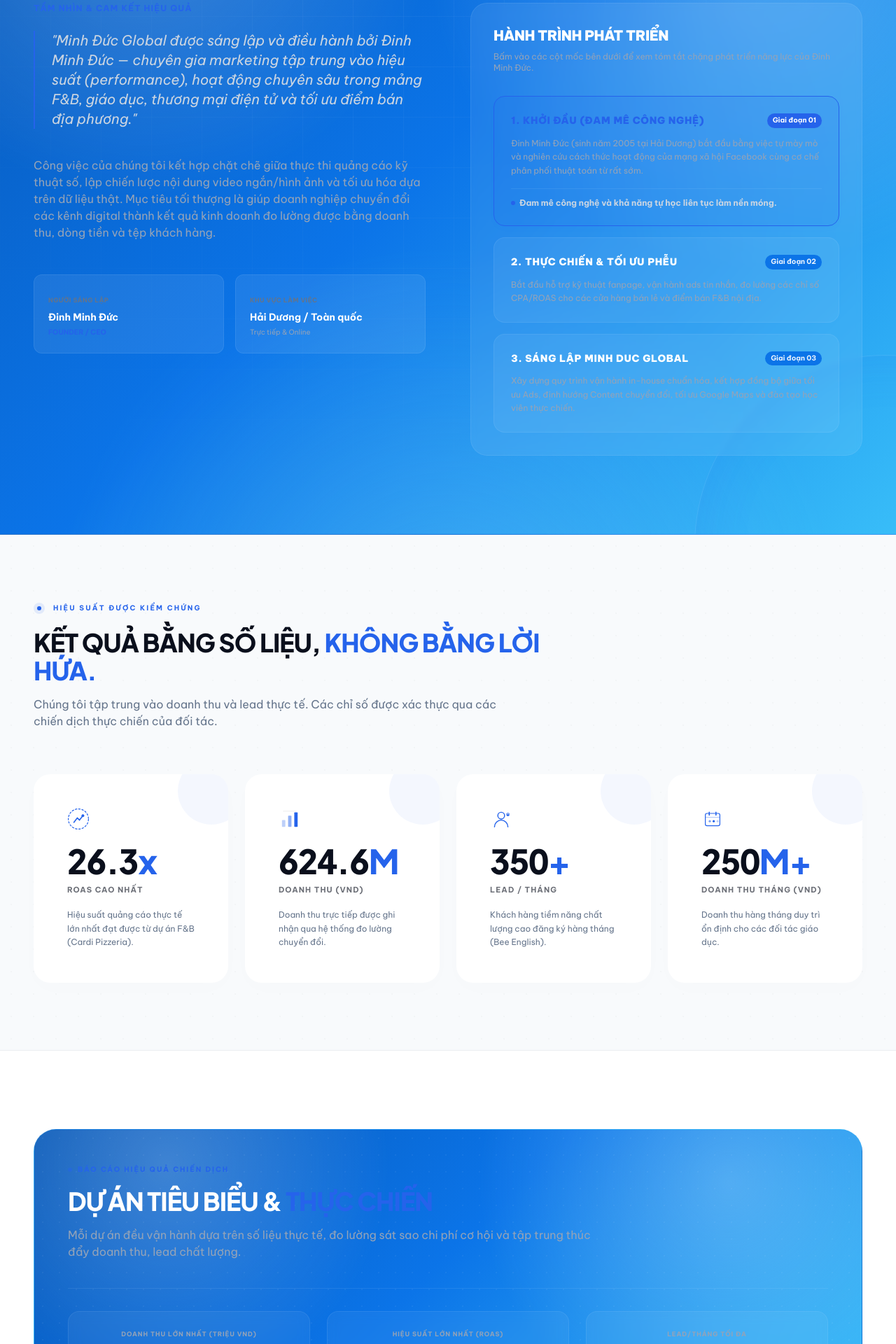
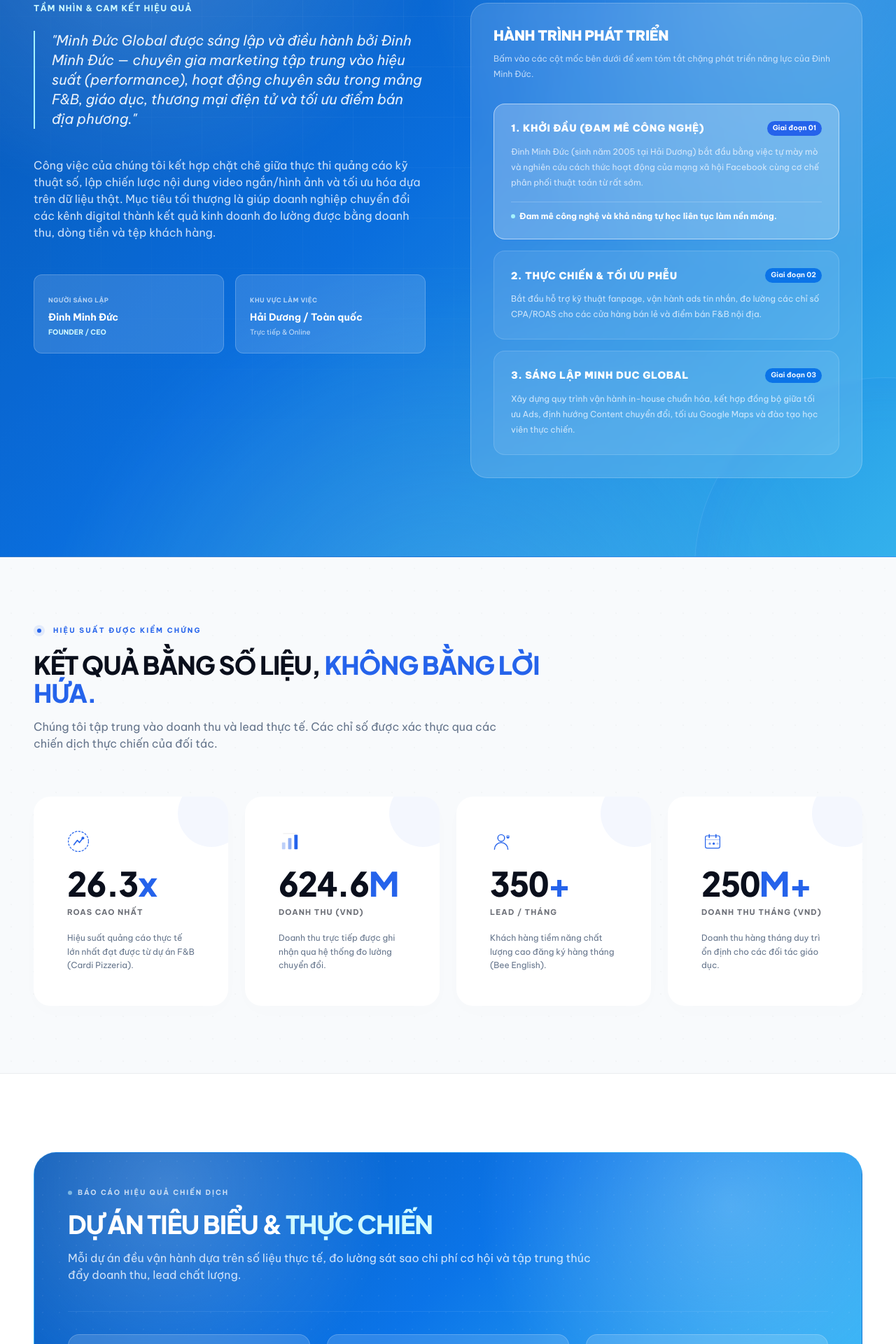
Before and after one commit to khiteduy/landing-page-minhduc, a React (Vite) app: page / in a window 1280 px wide. Shown: the part 1315-3235 px from the top of the page at 70% size. Built offline with nearby package versions, Linux system fonts and the light colour scheme; no server answers.

Commit message:
Improve course section and blue section readability

```diff
--- a/src/components/AboutSection.jsx
+++ b/src/components/AboutSection.jsx
@@ -30,7 +30,7 @@ export default function AboutSection() {
 
         {/* Title */}
         <div className="max-w-3xl mb-20">
-          <p className="uppercase tracking-[0.2em] text-[10px] font-bold text-[#2563EB] mb-4">
+          <p className="uppercase tracking-[0.2em] text-[10px] font-bold text-white/75 mb-4">
             Người Sáng Lập
           </p>
           <h2 className="text-3xl sm:text-4xl font-black tracking-[-0.025em] uppercase text-white font-display leading-[1.22]">
@@ -44,41 +44,41 @@ export default function AboutSection() {
           {/* Cột trái: Văn bản giới thiệu */}
           <div className="lg:col-span-6 flex flex-col justify-between">
             <div className="space-y-6">
-              <p className="text-xs text-[#2563EB] font-bold uppercase tracking-widest">
+              <p className="text-xs text-cyan-100 font-bold uppercase tracking-widest">
                 Tầm Nhìn & Cam Kết Hiệu Quả
               </p>
 
               {/* Main Description */}
-              <p className="text-lg sm:text-xl text-slate-300 font-medium leading-relaxed italic border-l-2 border-[#2563EB] pl-6">
+              <p className="text-lg sm:text-xl text-white/90 font-medium leading-[1.9] italic border-l-2 border-cyan-200 pl-6">
                 "Minh Đức Global được sáng lập và điều hành bởi Đinh Minh Đức — chuyên gia marketing tập trung vào hiệu suất (performance), hoạt động chuyên sâu trong mảng F&B, giáo dục, thương mại điện tử và tối ưu điểm bán địa phương."
               </p>
 
-              <p className="text-sm sm:text-base text-slate-400 leading-relaxed pt-4">
+              <p className="text-sm sm:text-base text-blue-50/85 leading-[1.9] pt-4">
                 Công việc của chúng tôi kết hợp chặt chẽ giữa thực thi quảng cáo kỹ thuật số, lập chiến lược nội dung video ngắn/hình ảnh và tối ưu hóa dựa trên dữ liệu thật. Mục tiêu tối thượng là giúp doanh nghiệp chuyển đổi các kênh digital thành kết quả kinh doanh đo lường được bằng doanh thu, dòng tiền và tệp khách hàng.
               </p>
             </div>
 
             {/* Profile Info Cards */}
             <div className="mt-12 grid grid-cols-2 gap-4">
-              <div className="p-5 border border-blue-200/10 bg-white/[0.08] rounded-xl">
-                <span className="text-[9px] font-bold uppercase text-slate-500 tracking-wider">Người sáng lập</span>
+              <div className="p-5 border border-white/20 bg-white/[0.14] rounded-xl">
+                <span className="text-[9px] font-bold uppercase text-blue-50/70 tracking-wider">Người sáng lập</span>
                 <p className="text-sm font-bold text-white mt-1">Đinh Minh Đức</p>
-                <span className="text-[10px] text-[#2563EB] font-bold uppercase block mt-1">Founder / CEO</span>
+                <span className="text-[10px] text-cyan-100 font-bold uppercase block mt-1">Founder / CEO</span>
               </div>
-              <div className="p-5 border border-blue-200/10 bg-white/[0.08] rounded-xl">
-                <span className="text-[9px] font-bold uppercase text-slate-500 tracking-wider">Khu vực làm việc</span>
+              <div className="p-5 border border-white/20 bg-white/[0.14] rounded-xl">
+                <span className="text-[9px] font-bold uppercase text-blue-50/70 tracking-wider">Khu vực làm việc</span>
                 <p className="text-sm font-bold text-white mt-1">Hải Dương / Toàn quốc</p>
-                <span className="text-[10px] text-slate-400 block mt-1">Trực tiếp & Online</span>
+                <span className="text-[10px] text-blue-50/80 block mt-1">Trực tiếp & Online</span>
               </div>
             </div>
           </div>
 
           {/* Cột phải: Story Timeline */}
-          <div className="lg:col-span-6 p-8 border border-blue-200/10 bg-white/[0.08] rounded-3xl backdrop-blur-sm">
+          <div className="lg:col-span-6 p-8 border border-white/20 bg-white/[0.14] rounded-3xl backdrop-blur-sm">
             <h3 className="text-xl font-black text-white uppercase tracking-tight mb-2">
               Hành trình phát triển
             </h3>
-            <p className="text-xs text-slate-400 mb-8">
+            <p className="text-xs text-blue-50/75 mb-8 leading-[1.8]">
               Bấm vào các cột mốc bên dưới để xem tóm tắt chặng phát triển năng lực của Đinh Minh Đức.
             </p>
 
@@ -89,13 +89,13 @@ export default function AboutSection() {
                   onClick={() => setActiveStory(idx)}
                   className={`text-left p-6 rounded-2xl transition-all duration-300 border ${
                     activeStory === idx
-                      ? "bg-[#2563EB]/10 border-[#2563EB] shadow-md shadow-blue-500/5"
-                      : "bg-white/[0.06] border-blue-200/10 hover:border-blue-200/25"
+                      ? "bg-white/[0.22] border-white/50 shadow-md shadow-blue-500/5"
+                      : "bg-white/[0.08] border-white/15 hover:border-white/35"
                   }`}
                 >
                   <div className="flex items-center justify-between">
                     <h4 className={`text-sm font-black uppercase tracking-wider ${
-                      activeStory === idx ? "text-[#2563EB]" : "text-white"
+                      activeStory === idx ? "text-white" : "text-white"
                     }`}>
                       {phase.title}
                     </h4>
@@ -105,12 +105,12 @@ export default function AboutSection() {
                       Giai đoạn 0{idx + 1}
                     </span>
                   </div>
-                  <p className="text-xs text-slate-400 leading-relaxed mt-3">
+                  <p className="text-xs text-blue-50/80 leading-[1.85] mt-3">
                     {phase.desc}
                   </p>
                   {activeStory === idx && (
-                    <div className="mt-4 pt-3 border-t border-blue-200/10 text-xs font-bold text-slate-300 flex items-center gap-1.5 animate-fade-in">
-                      <span className="h-1.5 w-1.5 rounded-full bg-[#2563EB]" />
+                    <div className="mt-4 pt-3 border-t border-white/20 text-xs font-bold text-white flex items-center gap-1.5 animate-fade-in">
+                      <span className="h-1.5 w-1.5 rounded-full bg-cyan-200" />
                       {phase.keyline}
                     </div>
                   )}
--- a/src/components/CaseStudiesSection.jsx
+++ b/src/components/CaseStudiesSection.jsx
@@ -74,7 +74,7 @@ function KpiCounter({ value, label, color = "text-white" }) {
   );
   return (
     <div ref={ref} className="case-kpi p-6 text-center">
-      <p className="text-[9px] uppercase tracking-widest font-bold text-slate-400">{label}</p>
+      <p className="text-[9px] uppercase tracking-widest font-bold text-blue-50/75">{label}</p>
       <p className={`mt-2 text-3xl font-extrabold ${color} tabular-nums`} style={{ fontFamily: "'Plus Jakarta Sans', sans-serif" }}>
         {isNumeric ? count : value}
       </p>
@@ -105,8 +105,8 @@ export default function CaseStudiesSection({ setLightbox }) {
           <div className="absolute inset-0 opacity-5" style={{ backgroundImage: "radial-gradient(circle, white 1px, transparent 1px)", backgroundSize: "24px 24px" }} aria-hidden="true"/>
 
           <div className="relative z-10">
-            <p className="text-[10px] font-bold uppercase tracking-[0.2em] text-[#2563EB] flex items-center gap-2 mb-4">
-              <span className="w-1.5 h-1.5 rounded-full bg-[#2563EB] animate-pulse"/>
+            <p className="text-[10px] font-bold uppercase tracking-[0.2em] text-white/75 flex items-center gap-2 mb-4">
+              <span className="w-1.5 h-1.5 rounded-full bg-cyan-100 animate-pulse"/>
               Báo Cáo Hiệu Quả Chiến Dịch
             </p>
             <h2
@@ -114,15 +114,15 @@ export default function CaseStudiesSection({ setLightbox }) {
               style={{ fontFamily: "'Plus Jakarta Sans', sans-serif" }}
             >
               Dự Án Tiêu Biểu &amp;{" "}
-              <span className="text-[#2563EB]">Thực Chiến</span>
+              <span className="text-cyan-100">Thực Chiến</span>
             </h2>
-            <p className="mt-4 max-w-3xl text-slate-400 text-sm sm:text-base leading-relaxed">
+            <p className="mt-4 max-w-3xl text-blue-50/85 text-sm sm:text-base leading-[1.9]">
               Mỗi dự án đều vận hành dựa trên số liệu thực tế, đo lường sát sao chi phí cơ hội và tập trung thúc đẩy doanh thu, lead chất lượng.
             </p>
 
             <div className="mt-10 grid grid-cols-1 sm:grid-cols-3 gap-6 border-t border-blue-200/10 pt-8">
               <KpiCounter value="624" label="Doanh thu lớn nhất (triệu VND)" color="text-white" />
-              <KpiCounter value="27" label="Hiệu suất lớn nhất (ROAS)" color="text-[#2563EB]" />
+              <KpiCounter value="27" label="Hiệu suất lớn nhất (ROAS)" color="text-cyan-100" />
               <KpiCounter value="350" label="Lead/tháng tối đa" color="text-white" />
             </div>
           </div>
--- a/src/components/CoursesSection.jsx
+++ b/src/components/CoursesSection.jsx
@@ -71,6 +71,69 @@ const courses = [
   },
 ];
 
+const fbRoadmap = [
+  {
+    step: "01",
+    title: "Thuật ngữ quảng cáo nền tảng",
+    desc: "Hiểu các khái niệm quan trọng trong quảng cáo như tài khoản quảng cáo, VIA, BM, Page, camp, ad set, ads và luồng vận hành cơ bản.",
+    tag: "VIA, BM, Page",
+  },
+  {
+    step: "02",
+    title: "Setup Page chuẩn chuyên nghiệp",
+    desc: "Xây dựng nền tảng fanpage đủ tin cậy trước khi chạy ads: thông tin, hình ảnh, nội dung ghim, inbox và các điểm chạm giúp khách hàng tin tưởng.",
+    tag: "A-Z Setup",
+  },
+  {
+    step: "03",
+    title: "Cấu trúc Camp Ads từ A-Z",
+    desc: "Nắm cấu trúc chiến dịch, nhóm quảng cáo, mẫu quảng cáo và cách setup một camp cơ bản theo mục tiêu tin nhắn, lead hoặc đơn hàng.",
+    tag: "Camp Structure",
+  },
+  {
+    step: "04",
+    title: "Đọc chỉ số và tối ưu ngân sách",
+    desc: "Biết cách đọc CPM, CTR, CPC, CPA, giá tin nhắn, tỷ lệ chuyển đổi; hiểu khi nào cần tắt, nhân bản, tăng ngân sách hoặc đổi creative.",
+    tag: "Analytics & Scaling",
+  },
+  {
+    step: "05",
+    title: "AI Content & kịch bản bán hàng",
+    desc: "Kết hợp AI để nghiên cứu khách hàng, viết nội dung, tạo hook, angle và kịch bản tư vấn/chốt sale phục vụ quảng cáo.",
+    tag: "AI Scripts",
+  },
+  {
+    step: "06",
+    title: "Q&A và hỗ trợ sau khóa",
+    desc: "Giải đáp lỗi triển khai, tổng kết kiến thức, định hướng cách tự vận hành và hỗ trợ sau khóa để học viên áp dụng vào công việc thật.",
+    tag: "Q&A Wrap-up",
+  },
+];
+
+const fbPackages = [
+  {
+    name: "Khóa cơ bản",
+    price: "6.525K",
+    desc: "Dành cho người mới bắt đầu, chưa có kinh nghiệm chạy quảng cáo.",
+  },
+  {
+    name: "Khóa nâng cao",
+    price: "8.888K",
+    desc: "Dành cho người muốn tối ưu vận hành, đọc chỉ số và tăng hiệu quả quảng cáo.",
+  },
+  {
+    name: "CSKH & Chốt Sale",
+    price: "9.990K",
+    desc: "Bổ sung tư duy chăm sóc khách hàng, kịch bản tư vấn và chốt đơn sau khi có lead.",
+  },
+  {
+    name: "Gói tối ưu",
+    price: "14.999K",
+    desc: "Combo Cơ bản + Nâng cao + CSKH & Chốt Sale, phù hợp người muốn đi trọn lộ trình.",
+    highlight: true,
+  },
+];
+
 export default function CoursesSection() {
   return (
     <section id="courses" className="py-28 bg-white border-b border-[#0A0F1C]/5 relative overflow-hidden">
@@ -117,6 +180,132 @@ export default function CoursesSection() {
               </svg>
               Đăng ký học ngay
             </a>
+          </div>
+        </div>
+
+        {/* Featured Facebook Ads course */}
+        <div className="mb-16 overflow-hidden rounded-[2rem] border border-blue-100 bg-gradient-to-br from-white via-sky-50 to-blue-50 p-6 shadow-[0_24px_80px_rgba(14,116,232,0.10)] sm:p-8 lg:p-10">
+          <div className="grid gap-10 lg:grid-cols-12 lg:items-center">
+            <div className="lg:col-span-6">
+              <p className="text-[10px] font-black uppercase tracking-[0.24em] text-[#0B74E8]">
+                Khóa trọng tâm: Facebook Ads thực chiến
+              </p>
+              <h3 className="mt-4 font-display text-3xl font-black uppercase leading-[1.18] tracking-[-0.035em] text-[#0A0F1C] sm:text-5xl">
+                Từ chưa biết gì đến tự set camp, đọc số và tối ưu ra đơn.
+              </h3>
+              <p className="mt-5 max-w-xl text-sm leading-[1.9] text-slate-600 sm:text-base">
+                Lộ trình được thiết kế cho người muốn làm được việc thật: hiểu nền tảng, setup page, dựng camp, đọc chỉ số, tối ưu chi phí và dùng AI để làm nội dung/kịch bản bán hàng.
+              </p>
+
+              <div className="mt-7 grid gap-3 sm:grid-cols-2">
+                {["Học thực chiến dễ hiểu", "Áp dụng ngay vào công việc", "Tối ưu chi phí tăng hiệu quả", "Hỗ trợ sau khóa học trọn đời"].map((item) => (
+                  <div key={item} className="rounded-2xl border border-blue-100 bg-white/80 p-4 text-xs font-bold uppercase tracking-wider text-[#0758B8]">
+                    {item}
+                  </div>
+                ))}
+              </div>
+
+              <div className="mt-8 flex flex-col gap-3 sm:flex-row">
+                <a href="#contact" className="btn-awwwards btn-awwwards-solid">
+                  Tư vấn lộ trình học
+                </a>
+                <a href="#fb-roadmap" className="btn-awwwards btn-awwwards-outline">
+                  Xem chi tiết khóa học
+                </a>
+              </div>
+            </div>
+
+            <div className="lg:col-span-6">
+              <div className="rounded-[1.75rem] border border-white bg-white p-3 shadow-[0_20px_70px_rgba(15,23,42,0.12)]">
+                <img
+                  src="/course-assets/ads-roadmap.png"
+                  alt="Lộ trình học Ads toàn diện Minh Duc Global"
+                  className="w-full rounded-[1.35rem] object-cover"
+                  loading="lazy"
+                />
+              </div>
+            </div>
+          </div>
+        </div>
+
+        {/* Facebook Ads roadmap */}
+        <div id="fb-roadmap" className="mb-16">
+          <div className="mb-8 flex flex-col gap-4 sm:flex-row sm:items-end sm:justify-between">
+            <div>
+              <p className="section-eyebrow">Lộ trình Facebook Ads</p>
+              <h3 className="font-display text-3xl font-black uppercase leading-[1.2] tracking-[-0.035em] text-[#0A0F1C]">
+                6 bước học để tự vận hành quảng cáo.
+              </h3>
+            </div>
+            <p className="max-w-md text-sm leading-[1.8] text-slate-500">
+              Mỗi buổi học đi từ nền tảng đến triển khai, tránh học lan man và tập trung vào thao tác có thể dùng ngay.
+            </p>
+          </div>
+
+          <div className="grid gap-4 md:grid-cols-2 xl:grid-cols-3">
+            {fbRoadmap.map((item) => (
+              <article key={item.step} className="rounded-[1.5rem] border border-blue-100 bg-white p-6 shadow-[0_12px_45px_rgba(14,116,232,0.06)]">
+                <div className="flex items-center justify-between gap-4">
+                  <span className="flex h-11 w-11 items-center justify-center rounded-2xl bg-[#0B74E8] text-sm font-black text-white">
+                    {item.step}
+                  </span>
+                  <span className="rounded-full bg-sky-50 px-3 py-1 text-[9px] font-black uppercase tracking-wider text-[#0758B8]">
+                    {item.tag}
+                  </span>
+                </div>
+                <h4 className="mt-5 font-display text-lg font-black uppercase leading-[1.25] tracking-[-0.02em] text-[#0A0F1C]">
+                  {item.title}
+                </h4>
+                <p className="mt-3 text-sm leading-[1.85] text-slate-500">{item.desc}</p>
+              </article>
+            ))}
+          </div>
+        </div>
+
+        {/* Course pricing packages */}
+        <div className="mb-16 grid gap-8 lg:grid-cols-12 lg:items-start">
+          <div className="lg:col-span-5">
+            <div className="sticky top-28 rounded-[1.75rem] border border-blue-100 bg-white p-3 shadow-[0_20px_70px_rgba(15,23,42,0.10)]">
+              <img
+                src="/course-assets/ads-pricing.png"
+                alt="Bảng giá khóa học chạy quảng cáo Minh Duc Global"
+                className="w-full rounded-[1.35rem] object-cover"
+                loading="lazy"
+              />
+            </div>
+          </div>
+
+          <div className="lg:col-span-7">
+            <p className="section-eyebrow">Gói học & quyền lợi</p>
+            <h3 className="font-display text-3xl font-black uppercase leading-[1.2] tracking-[-0.035em] text-[#0A0F1C]">
+              Chọn lộ trình phù hợp với trình độ hiện tại.
+            </h3>
+            <div className="mt-8 grid gap-4 sm:grid-cols-2">
+              {fbPackages.map((pkg) => (
+                <article
+                  key={pkg.name}
+                  className={`rounded-[1.5rem] border p-6 ${
+                    pkg.highlight
+                      ? "border-[#0B74E8] bg-[#0B74E8] text-white shadow-[0_18px_55px_rgba(14,116,232,0.22)]"
+                      : "border-blue-100 bg-white"
+                  }`}
+                >
+                  <p className={`text-[10px] font-black uppercase tracking-[0.2em] ${pkg.highlight ? "text-blue-100" : "text-[#0B74E8]"}`}>
+                    {pkg.name}
+                  </p>
+                  <p className={`mt-3 font-display text-4xl font-black tracking-[-0.04em] ${pkg.highlight ? "text-white" : "text-[#0A0F1C]"}`}>
+                    {pkg.price}
+                  </p>
+                  <p className={`mt-4 text-sm leading-[1.85] ${pkg.highlight ? "text-blue-50" : "text-slate-500"}`}>
+                    {pkg.desc}
+                  </p>
+                </article>
+              ))}
+            </div>
+
+            <div className="mt-6 rounded-[1.5rem] border border-amber-200 bg-amber-50 p-6 text-sm font-semibold leading-[1.9] text-amber-900">
+              Tặng kèm tài nguyên và nguyên liệu TKQC để chạy thị trường trị giá 1-2 triệu VND. Vào khóa không phát sinh thêm chi phí ẩn.
+            </div>
           </div>
         </div>
 
@@ -184,7 +373,7 @@ export default function CoursesSection() {
             <p className="text-white font-black text-lg sm:text-xl uppercase tracking-tight" style={{ fontFamily: "'Plus Jakarta Sans', sans-serif" }}>
               Học 1-1 cùng Đinh Minh Đức.
             </p>
-            <p className="text-slate-400 text-sm mt-1">
+            <p className="text-blue-50/80 text-sm mt-1">
               Được hướng dẫn trực tiếp từ người đã triển khai chiến dịch ROAS 27x thực tế.
             </p>
           </div>
--- a/src/components/ServicesSection.jsx
+++ b/src/components/ServicesSection.jsx
@@ -187,7 +187,7 @@ export default function ServicesSection() {
                   <path d="M13 10V3L4 14h7v7l9-11h-7z" stroke="currentColor" strokeWidth="1.8" strokeLinejoin="round"/>
                 </svg>
               </div>
-              <span className="text-[10px] font-bold uppercase tracking-[0.2em] text-[#2563EB]">
+              <span className="text-[10px] font-bold uppercase tracking-[0.2em] text-cyan-100">
                 Hợp Tác Tăng Trưởng
               </span>
               <h3
@@ -196,7 +196,7 @@ export default function ServicesSection() {
               >
                 Sẵn sàng tối ưu hệ thống tăng trưởng?
               </h3>
-              <p className="mt-4 text-sm text-slate-400 leading-relaxed">
+              <p className="mt-4 text-sm text-blue-50/80 leading-[1.85]">
                 Đội ngũ Minh Duc Global phân tích và đề xuất phương án cải thiện tài khoản ads hiện tại của bạn hoàn toàn miễn phí.
               </p>
             </div>
--- a/src/styles.css
+++ b/src/styles.css
@@ -212,6 +212,7 @@ li {
     radial-gradient(circle at 84% 18%, rgba(186, 230, 253, 0.34) 0%, transparent 34%),
     radial-gradient(circle at 50% 115%, rgba(125, 211, 252, 0.28) 0%, transparent 42%),
     linear-gradient(135deg, #0758B8 0%, #0B74E8 48%, #38BDF8 100%) !important;
+  box-shadow: inset 0 0 0 9999px rgba(7, 40, 95, 0.08);
 }
 
 .gravity-blue-surface::before,
@@ -331,7 +332,7 @@ li {
 
 .case-kpi {
   border-radius: 1rem !important;
-  @apply border border-blue-200/10 bg-white/5;
+  @apply border border-white/20 bg-white/15;
   backdrop-filter: blur(8px);
   transition: all 0.3s cubic-bezier(0.16, 1, 0.3, 1);
 }
```
Also changed, not shown: public/course-assets/ads-pricing.png (added), public/course-assets/ads-roadmap.png (added).
